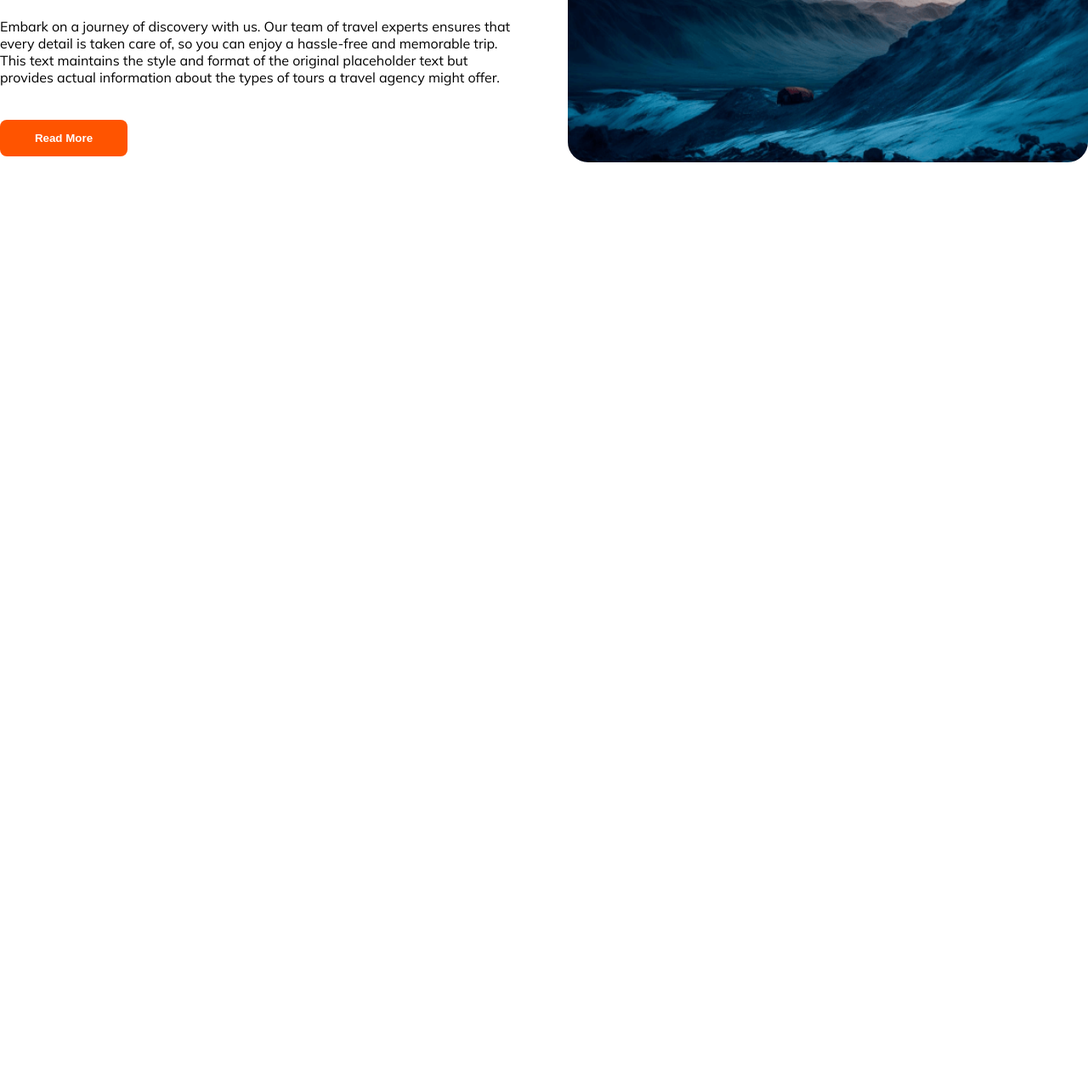
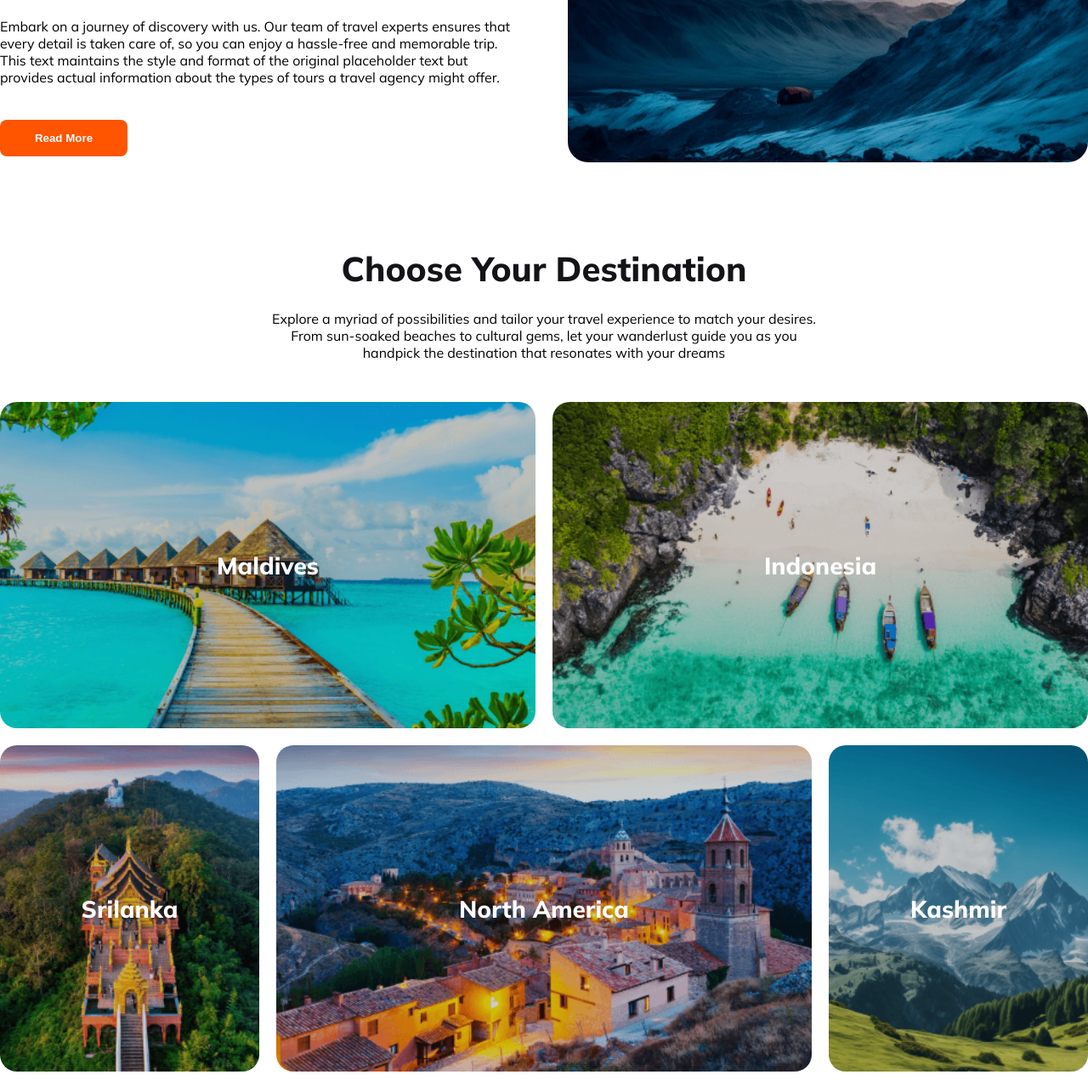
Before and after one commit to Ar1fislam/B9A2-HorizonTide-Travels, a plain HTML site: page index.html in a window 1280 px wide. Shown: the part 1005-2283 px from the top of the page at 85% size. Before the commit the page ends 1200 px from the top, so only its background shows below. Drawn offline with Linux system fonts and the light colour scheme.

Commit message:
choose your destination completed

```diff
--- a/index.html
+++ b/index.html
@@ -70,6 +70,46 @@
             </div>
         </section>
         <!-- our popular tours ends -->
+        <!-- choose your destination starts -->
+        <section class="destination">
+            <div class="destination-text">
+                <h1 class="common-title">Choose Your Destination</h1>
+                <p class="common-description">Explore a myriad of possibilities and tailor your travel experience to match your desires. From sun-soaked beaches to cultural gems, let your wanderlust guide you as you handpick the destination that resonates with your dreams</p>
+            </div>
+            <div class="destination-img">
+                    <div id="item1" class="destination-single-img">
+                        <p class="grid-text">Maldives</p>
+                        <img src="./Images/Rectangle5.png" alt="">
+                    </div>
+                    <div id="item2" class="destination-single-img">
+                        <p class="grid-text">Indonesia</p>
+                        <img src="./Images/Rectangle8.png" alt="">
+                    </div>
+                    <div id="item3" class="destination-single-img">
+                        <p class="grid-text">Srilanka</p>
+                        <img src="./Images/Rectangle6.png" alt="">
+                    </div>
+                    <div id="item4" class="destination-single-img">
+                        <p class="grid-text">North America</p>
+                        <img src="./Images/Rectangle7.png" alt="">
+                    </div>
+                    <div  id="item5" class="destination-single-img">
+                        <p class="grid-text">Kashmir</p>
+                        <img  src="./Images/Rectangle9.png" alt="">
+                    </div>
+                    <div id="item6" class="destination-single-img">
+                        <p class="grid-text">Bangladesh</p>
+                        <img src="./Images/Rectangle11.png" alt="">
+                    </div>
+                    <div id="item7" class="destination-single-img">
+                        <p class="grid-text">Bandarban</p>
+                        <img src="./Images/Rectangle10.png" alt="">
+                    </div>
+
+            </div>
+        </section>
+
+        <!-- choose your destination ends -->
     </main>
     <footer>
 
--- a/styles/styles.css
+++ b/styles/styles.css
@@ -175,3 +175,69 @@ body{
     list-style-position: inside;
     margin-left: 40px;
 }
+
+/* choose your destination styles */
+.destination{
+    margin-top: 100px;
+    text-align: center;
+}
+
+.destination h1{
+    margin-bottom: 1.5rem;
+}
+.destination p{
+    width: 50%;
+    margin: 0 auto;
+    margin-bottom: 3rem;
+}
+
+.destination-img{
+    display: grid;
+    grid-template-columns: repeat(12, 1fr);
+    grid-template-rows: repeat(3,1fr);
+    gap: 1.25rem;
+}
+
+.destination-single-img {
+    position: relative;
+    text-align: center;
+}
+.destination-single-img img {
+    width: 100%;
+    height: 100%;
+    /* display: block; */
+    object-fit: cover;
+    border-radius: 20px;
+}
+
+.grid-text{
+    position: absolute;
+    top: 50%;
+    left: 50%;
+    transform: translate(-50%, -50%);
+    color: white;
+    font-size: 1.75rem;
+    font-weight: 800;
+}
+
+#item1{
+    grid-column: 1/span 6;
+}
+#item2{
+    grid-column: 7/span 6;
+}
+#item3{
+    grid-column: 1/span 3;
+}
+#item4{
+    grid-column: 4/span 6;
+}
+#item5{
+    grid-column: 10/span 3;
+}
+#item6{
+    grid-column: 1/span 5;
+}
+#item7{
+    grid-column: 6/span 7;
+}
```
